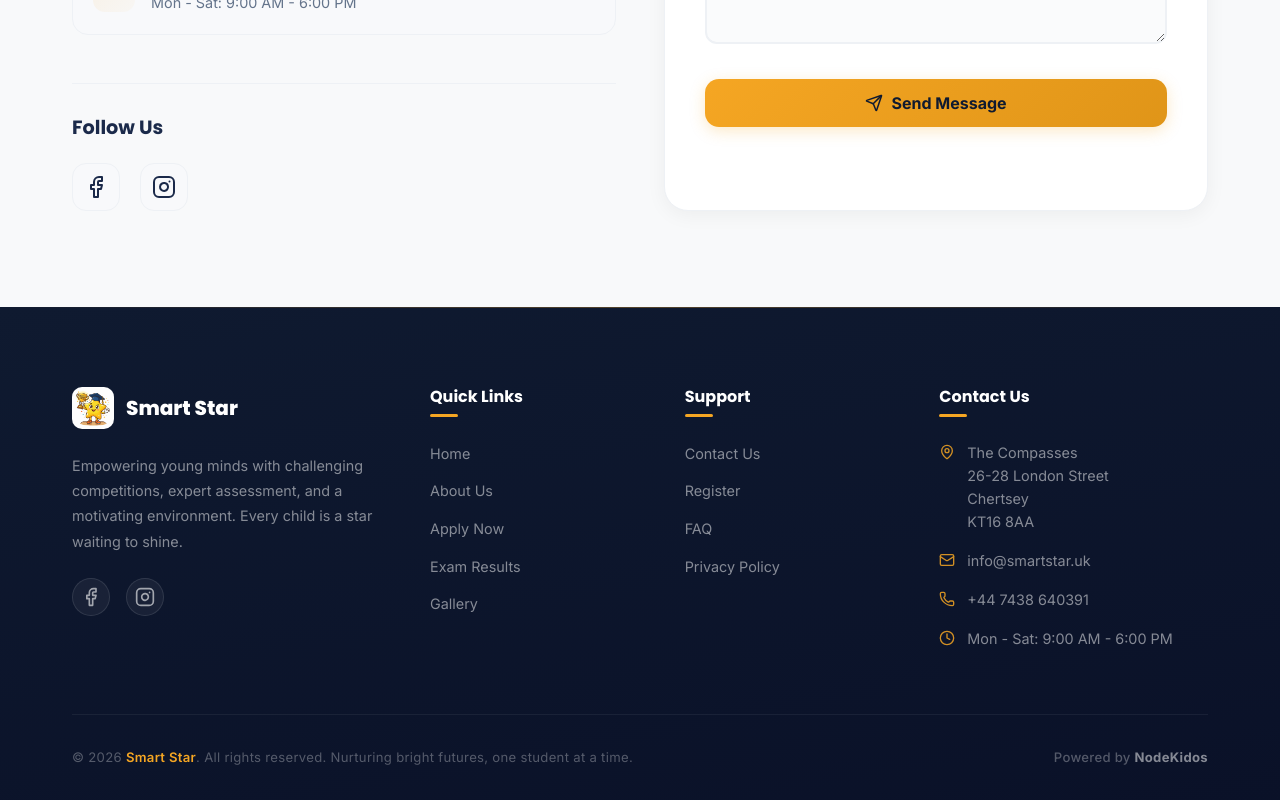
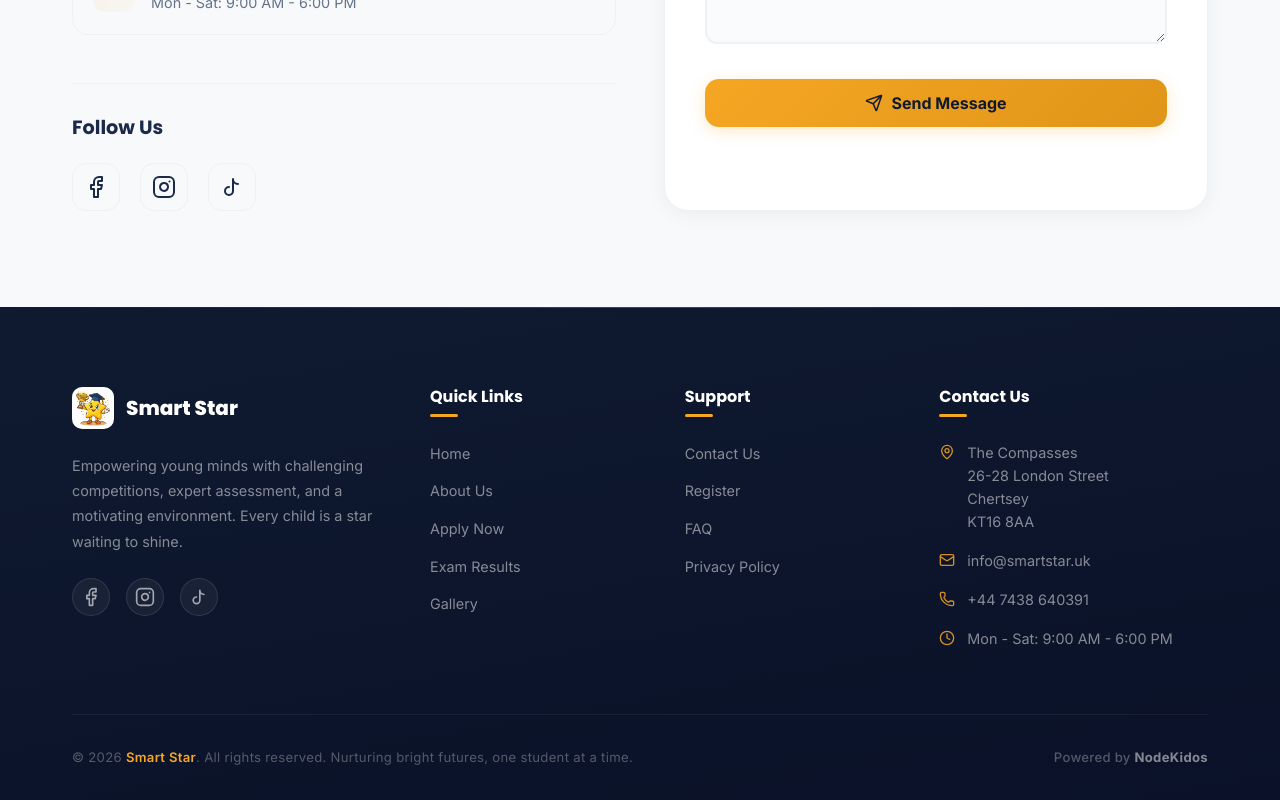
Before and after one commit to NodeKidos/smart_star_frontend, a Next.js app: page /contact-us in a window 1280 px wide. Shown: the part 879-1679 px from the top of the page. Built offline with nearby package versions, Linux system fonts and the light colour scheme; no server answers.

Commit message:
tik tok link updated and seo updated

```diff
--- a/src/app/contact-us/page.tsx
+++ b/src/app/contact-us/page.tsx
@@ -2,7 +2,7 @@
 
 import { useState, FormEvent } from 'react';
 import { MapPin, Mail, Phone, Clock, Send, CheckCircle, AlertCircle } from 'lucide-react';
-import { FacebookIcon, InstagramIcon } from '@/components/BrandIcons';
+import { FacebookIcon, InstagramIcon, TikTokIcon } from '@/components/BrandIcons';
 import { useScrollAnimation, useStaggeredAnimation } from '@/lib/useScrollAnimation';
 import { sendContactMessage } from '@/lib/api';
 import styles from './page.module.css';
@@ -102,6 +102,9 @@ export default function ContactUsPage() {
                                 <a href="https://www.instagram.com/smartstarcompetition/" target="_blank" rel="noopener noreferrer" className={styles.socialIcon} aria-label="Instagram">
                                     <InstagramIcon size={24} />
                                 </a>
+                                <a href="https://www.tiktok.com/@smartstarcompetition" target="_blank" rel="noopener noreferrer" className={styles.socialIcon} aria-label="TikTok">
+                                    <TikTokIcon size={24} />
+                                </a>
                             </div>
                         </div>
                     </div>
--- a/src/app/layout.tsx
+++ b/src/app/layout.tsx
@@ -15,7 +15,9 @@ export const metadata: Metadata = {
     'Smart Star',
     'Maths Olympiad',
     'English Competition',
-    'Exams',
+    '11+ Exams',
+    'School competitions UK',
+    'Smart Star competition',
     'Harrow',
     'London',
     'student competitions',
--- a/src/components/BrandIcons.tsx
+++ b/src/components/BrandIcons.tsx
@@ -39,3 +39,20 @@ export const InstagramIcon = ({ size = 24, ...props }: IconProps) => (
         <line x1="17.5" x2="17.51" y1="6.5" y2="6.5" />
     </svg>
 );
+
+export const TikTokIcon = ({ size = 24, ...props }: IconProps) => (
+    <svg
+        xmlns="http://www.w3.org/2000/svg"
+        width={size}
+        height={size}
+        viewBox="0 0 24 24"
+        fill="none"
+        stroke="currentColor"
+        strokeWidth="2"
+        strokeLinecap="round"
+        strokeLinejoin="round"
+        {...props}
+    >
+        <path d="M9 12a4 4 0 1 0 4 4V4a5 5 0 0 0 5 5" />
+    </svg>
+);
--- a/src/components/Footer.tsx
+++ b/src/components/Footer.tsx
@@ -4,7 +4,7 @@ import Image from 'next/image';
 import Link from 'next/link';
 import { usePathname } from 'next/navigation';
 import { MapPin, Mail, Phone, Clock } from 'lucide-react';
-import { FacebookIcon, InstagramIcon } from './BrandIcons';
+import { FacebookIcon, InstagramIcon, TikTokIcon } from './BrandIcons';
 import styles from './Footer.module.css';
 
 export default function Footer() {
@@ -42,6 +42,9 @@ export default function Footer() {
                             </a>
                             <a href="https://www.instagram.com/smartstarcompetition/" target="_blank" rel="noopener noreferrer" className={styles.socialLink} aria-label="Instagram">
                                 <InstagramIcon size={20} />
+                            </a>
+                            <a href="https://www.tiktok.com/@smartstarcompetition" target="_blank" rel="noopener noreferrer" className={styles.socialLink} aria-label="TikTok">
+                                <TikTokIcon size={20} />
                             </a>
                         </div>
                     </div>
```
